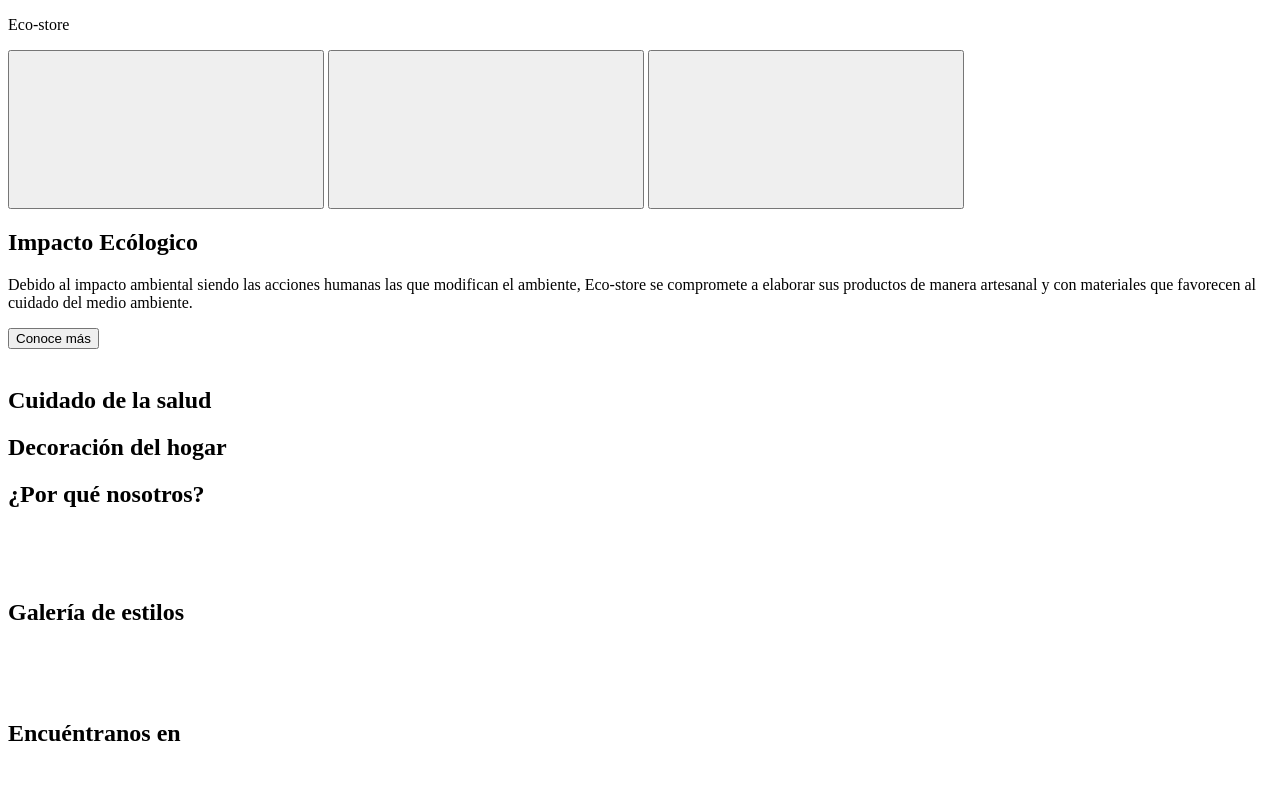
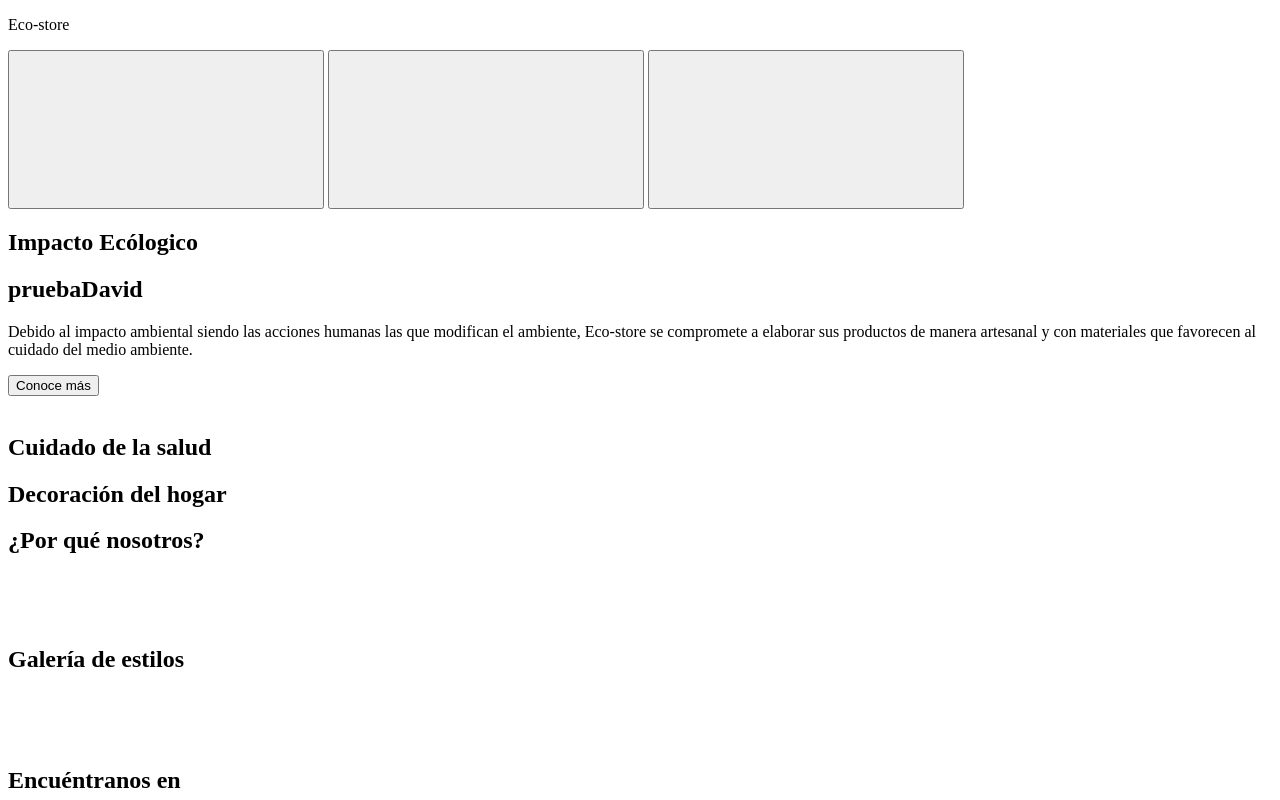
Before and after one commit to David1035/proyecto-eco-store, a plain HTML site: page index.html in a window 1280 px wide. Shown: the top 800 px of the page. Drawn offline with Linux system fonts and the light colour scheme.

Commit message:
es una prueba para ver si funciona desde Linux

```diff
--- a/index.html
+++ b/index.html
@@ -20,6 +20,7 @@
         <article>
             <div class="impact-section">
                 <h1>Impacto Ecólogico</h1>
+                <h1>pruebaDavid</h1>
                 <p>Debido al impacto ambiental siendo las acciones humanas las que  modifican el ambiente, Eco-store se compromete a elaborar sus productos de manera artesanal y con materiales que favorecen al cuidado del medio ambiente.</p>
                 <button>Conoce más</button>
             </div>
```
